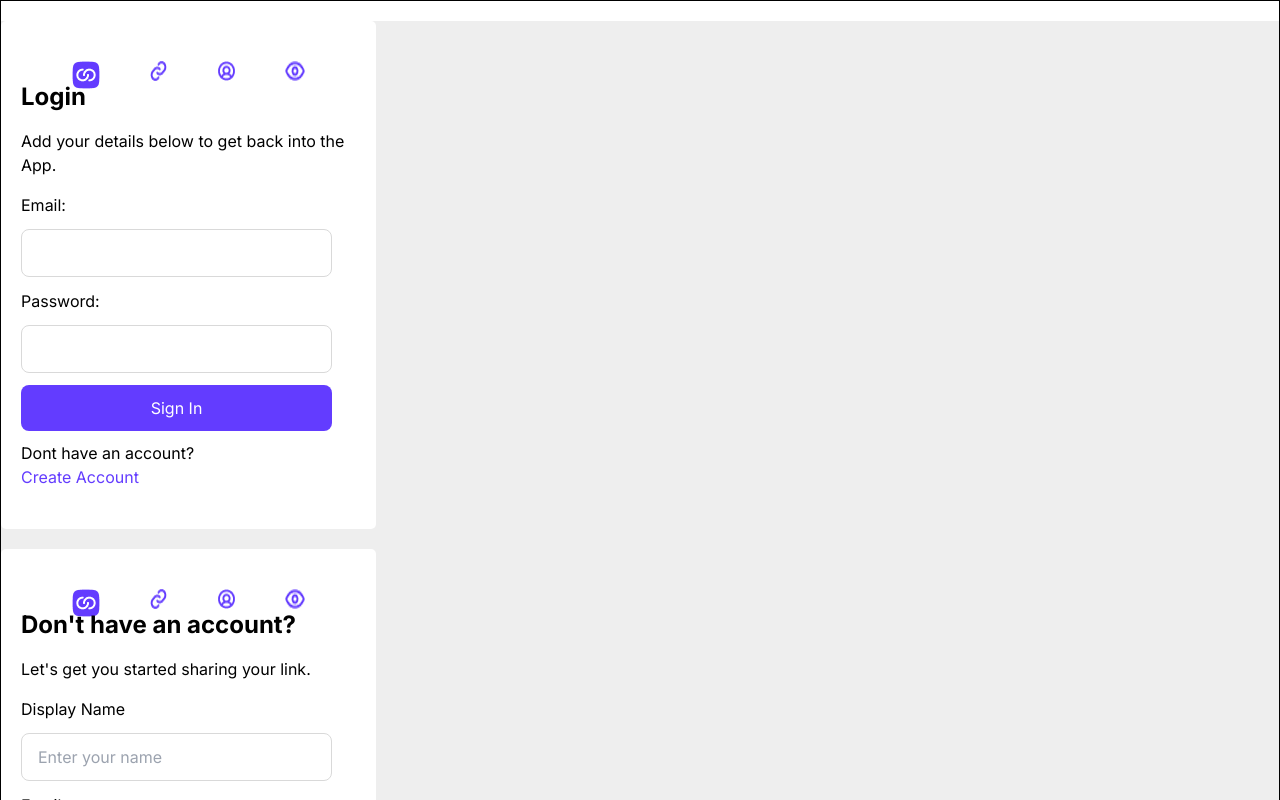
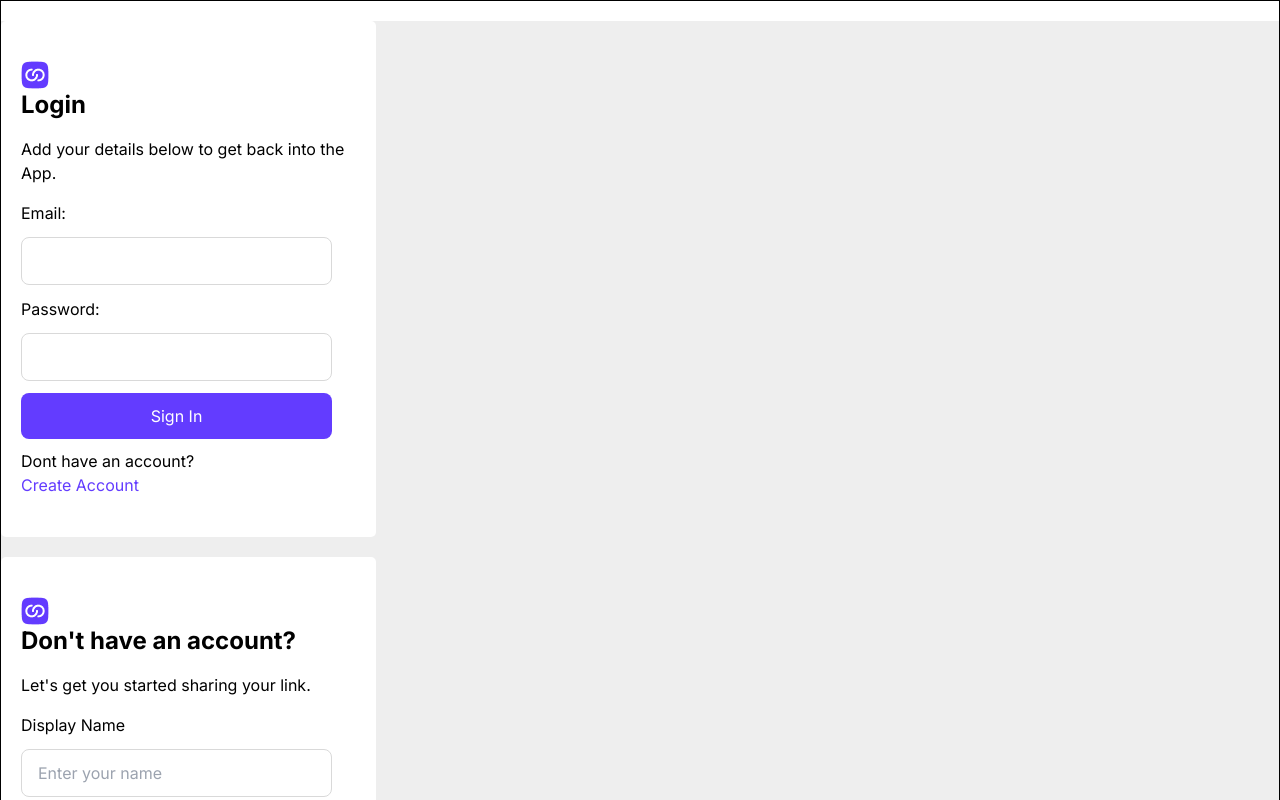
Before and after one commit to maetheartist/fullstack-app, a Next.js app: page / in a window 1280 px wide. Shown: the top 800 px of the page. Built offline with nearby package versions, Linux system fonts and the light colour scheme.

Commit message:
added routes to the components.

```diff
--- a/package.json
+++ b/package.json
@@ -9,6 +9,7 @@
     "lint": "next lint"
   },
   "dependencies": {
+    "cors": "^2.8.5",
     "firebase": "^10.12.4",
     "next": "14.2.5",
     "react": "^18",
--- a/src/app/component/link-page/LinkPage.tsx
+++ b/src/app/component/link-page/LinkPage.tsx
@@ -1,3 +1,4 @@
+"use client"
 import { useState, ChangeEvent, FormEvent } from "react";
 import { db } from "../../../utils/firebase/firebase";
 import { doc, getDoc, setDoc } from "firebase/firestore";
@@ -64,13 +65,12 @@ export default function LinkPage() {
     e.preventDefault();
     const { email, platform, username } = formFields;
     try {
-      // Example: Creating user authentication with email and password
-      const { user } = await createUserAuthWithEmailandPassword(email, platform,); // Replace with actual password logic
-      // Example: Creating user document in Firestore
+
+      const { user } = await createUserAuthWithEmailandPassword(email, platform,);
       await createUserDocumentFromAuth(user, {
         email,
         platform,
-        socialLink: `${socialLinks[platform]}${username}`,
+          socialLink: `${socialLinks[platform as keyof typeof socialLinks]}${username}`,
       });
       console.log(user);
       resetFields(); // Reset form fields after successful submission
--- a/src/app/component/navbar/Navbar.tsx
+++ b/src/app/component/navbar/Navbar.tsx
@@ -1,5 +1,7 @@
 "use client";
 import Image from "next/image";
+import Link from 'next/link';
+
 import logo from "../../../images/VectorLogo.png";
 import link from "../../../images/Vector.png";
 import avi from "../../../images/Vectoravi.png";
@@ -8,10 +10,10 @@ import publish from "../../../images/Vectoreye.png";
 const Navbar: React.FC = () => {
   return (
     <nav className="flex justify-evenly w-full  h-5">
-      <Image src={logo} alt="Logo" className="w-7 h-7"/>
-      <Image src={link} alt="link" />
-      <Image src={avi} alt="avi" />
-      <Image src={publish} alt="publish" />
+      <Link href="/"> <Image src={logo} alt="Logo" className="w-auto h-auto"/></Link>
+      <Link href="/createlink"><Image src={link} alt="link" className="w-auto h-auto"/></Link>
+      <Link href="/createprofile"><Image src={avi} alt="avi" className="w-auto h-auto" /></Link>
+     <Link href="/profile"> <Image src={publish} alt="publish" className="w-auto h-auto"/></Link>
     </nav>
   );
 };
--- a/src/app/component/profile-page/CreateProfile.tsx
+++ b/src/app/component/profile-page/CreateProfile.tsx
@@ -70,7 +70,7 @@ export default function CreateProfile() {
             type="file"
             onChange={handleFileChange}
             />
-            <span onClick={handleFileChange}><Image src={icon} alt="img" /></span>
+            {/* <span onClick={handleFileChange}><Image src={icon} alt="img" /></span> */}
             </div>
             <span>Image must be below 1024x1024px. Use PNG or JPG format.</span>
         </div>
--- a/src/app/component/profile-page/ProfileCard.tsx
+++ b/src/app/component/profile-page/ProfileCard.tsx
@@ -22,8 +22,8 @@ const ProfilePage = () => {
 
   useEffect(() => {
     const fetchUserData = async () => {
-      // Replace 'userId' with the actual user ID or use authentication to get the current user's ID
-      const userId = "userId"; // Replace with actual user ID
+
+      const userId = "userId";
       const userDocRef = doc(db, "users", userId);
 
       try {
--- a/src/app/component/sign-in/SignIn.tsx
+++ b/src/app/component/sign-in/SignIn.tsx
@@ -4,7 +4,9 @@ import Button from "../button/Button";
 import FormInput from "../user-input/FormInput";
 import { signInWithGooglePopup,signInUserWithEmailAndPassword } from "../../../utils/firebase/firebase";
 import Header from "../header/Header";
-import Navbar from "../navbar/Navbar";
+import Image from "next/image";
+import Logo from "../../../images/VectorLogo.png"
+
 interface FormFields {
   email: string;
   password: string;
@@ -40,17 +42,12 @@ const SignIn: React.FC = () => {
           console.log(error);
       }
     }
-    // Add your sign-in logic here
+
   };
-  // const signInWithGoogle = async () => {
-  //   const  response  = await signInWithGooglePopup();
-  //   console.log(response);
 
-  //   // await createUserDocumentFromAuth(user);
-  // };
   return (
     <div className="card">
-      <Navbar/>
+      <Image src={Logo} alt="logo" />
       <Header>
       <strong className="text-2xl">Login</strong>
       <p className="my-4" >Add your details below to get back into the App.</p>
--- a/src/app/component/sign-up/SignUp.tsx
+++ b/src/app/component/sign-up/SignUp.tsx
@@ -1,5 +1,5 @@
-// Use `import` statements without the `use client`; comment
-import React, { useState, ChangeEvent, FormEvent } from "react";
+"use client"
+import { useState, ChangeEvent, FormEvent } from "react";
 import Head from "next/head";
 import {
   createUserDocumentFromAuth,
@@ -8,7 +8,9 @@ import {
 import FormInput from "../user-input/FormInput";
 import Button from "../button/Button";
 import Header from "../header/Header";
-import Navbar from "../navbar/Navbar";
+import Image from "next/image";
+import Logo from "../../../images/VectorLogo.png"
+
 
 interface FormFields {
   displayName: string;
@@ -45,10 +47,11 @@ export default function SignUp() {
       return;
     }
     try {
-      const { user } = await createUserAuthWithEmailandPassword(
-        email,
-        password
-      );
+      const userCredential = await createUserAuthWithEmailandPassword(email, password);
+      if (!userCredential || !userCredential.user) {
+        throw new Error("User authentication failed");
+      }
+      const { user } = userCredential;
       await createUserDocumentFromAuth(user, {
         displayName: formFields.displayName,
       });
@@ -57,10 +60,11 @@ export default function SignUp() {
       if (error.code === "auth/email-already-in-use") {
         alert("Cannot create user, email already in use");
       } else {
-        console.error("User creation encountered an error");
+        console.error("User creation encountered an error", error);
       }
     }
   };
+
 
   return (
     <div className="">
@@ -68,7 +72,7 @@ export default function SignUp() {
         <Head>
           <title>Sign Up</title>
         </Head>
-        <Navbar/>
+       <Image src={Logo} alt="logo"/>
         <Header>
         <strong className="text-2xl">Don't have an account?</strong>
         <p className="my-4">Let's get you started sharing your link.</p>
--- /dev/null
+++ b/src/app/createlink/page.tsx
@@ -0,0 +1,8 @@
+import React from 'react'
+import LinkPage from '../component/link-page/LinkPage'
+
+
+
+export default function page() {
+  return <LinkPage/>
+}
--- a/src/app/page.tsx
+++ b/src/app/page.tsx
@@ -1,5 +1,4 @@
 // import Image from "next/image";
-"use client";
 import LinkPage from "./component/link-page/LinkPage";
 import Navbar from "./component/navbar/Navbar";
 import SignIn from "./component/sign-in/SignIn";
@@ -10,6 +9,7 @@ export default function Home() {
       <SignIn />
       <SignUp/>
       <LinkPage/>
+
     </main>
   );
 }
--- /dev/null
+++ b/src/app/signup/page.tsx
@@ -0,0 +1,7 @@
+import React from 'react'
+import SignUp from '../component/sign-up/SignUp'
+
+
+export default function page() {
+  return <SignUp/>
+}
```
Also changed, not shown: 1 other file (tests, documents, lock files or other folders).
